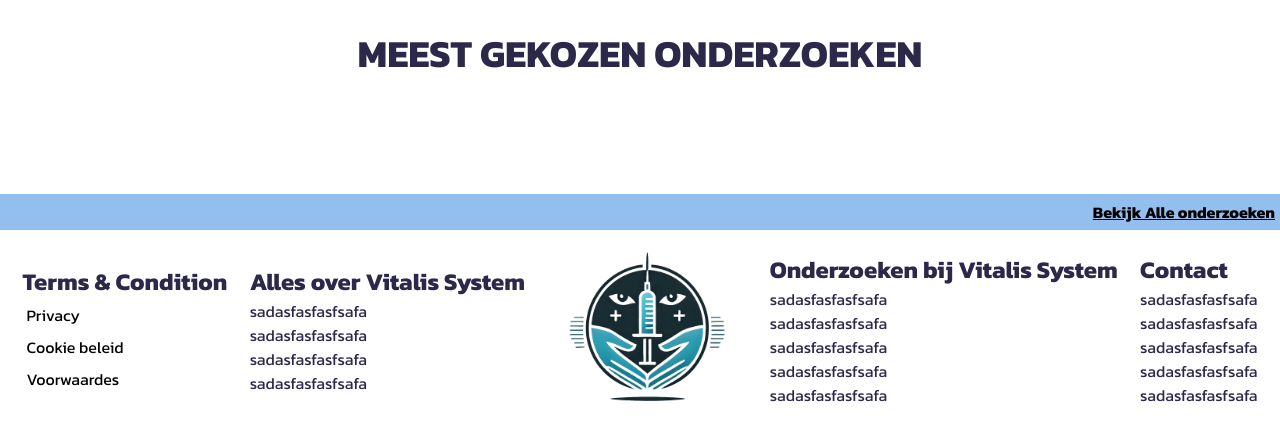
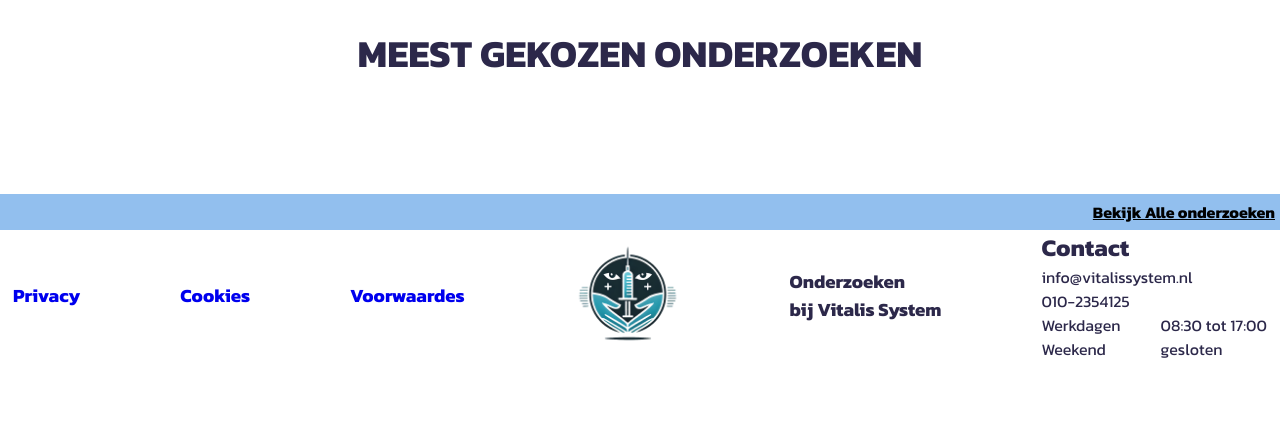
Before and after one commit to justalana/TLE1, a PHP site: page /index.php in a window 1280 px wide. Shown: the part 1428-1858 px from the top of the page. After the commit the page ends 1786 px from the top, so only its background shows below. Run offline with PHP 8.4, Linux system fonts and the light colour scheme; data that the repository does not hold is empty.

Commit message:
CSS styling toegepast op de footer, onderzoeks kaarten informatie toegevoegd + experiment details toegevoegd in de database

```diff
--- a/css/index.css
+++ b/css/index.css
@@ -1,4 +1,5 @@
 @import url('https://fonts.googleapis.com/css2?family=Kanit:ital,wght@0,100;0,200;0,300;0,400;0,500;0,600;0,700;0,800;0,900;1,100;1,200;1,300;1,400;1,500;1,600;1,700;1,800;1,900&display=swap');
+
 body {
     font-family: Kanit, 'sans-serif';
     margin: 0;
@@ -19,7 +20,7 @@ nav {
     flex-direction: column;;
     justify-content: center;
     align-items: center;
-    margin:0;
+    margin: 0;
 }
 
 nav img {
@@ -33,7 +34,7 @@ nav img {
     align-items: center;
 }
 
-nav a{
+nav a {
     align-items: center;
     text-decoration: none;
     color: #ffffff;
@@ -46,18 +47,34 @@ nav a{
     transition: 200ms ease-in-out;
     box-shadow: 0px 0px 10px #92BFEE;
 }
-nav a:hover{
-    color:#2C284A;
+
+nav a:hover {
+    color: #2C284A;
     background: #ffffff;
     transition: 200ms ease-in-out;
 }
 
 
+#footer-contact a {
+    display: block;
+    text-decoration: none;
+    color: #2C284A;
+}
+
+#footer-contact a:hover {
+    text-decoration: underline;
+}
+
+.footer-openingstijden {
+    display: flex;
+    gap: 40px;
+}
+
 @keyframes slideInLeft {
-    0%{
+    0% {
         transform: translateX(-100vw);
     }
-    100%{
+    100% {
         transform: translateX(0);
     }
 }
@@ -67,9 +84,9 @@ nav a:hover{
     font-style: italic;
     text-align: right;
     padding-right: 5vw;
-    margin-bottom:-3vh;
-    letter-spacing:15px;
-    animation: slideInLeft 2s ease-in-out ;
+    margin-bottom: -3vh;
+    letter-spacing: 15px;
+    animation: slideInLeft 2s ease-in-out;
 
 }
 
@@ -78,42 +95,45 @@ header section {
     justify-content: space-evenly;
     align-items: center;
     padding: 5vh 5vw;
-    gap:50px;
+    gap: 50px;
 }
 
 @keyframes slideInRight {
-    0%{
+    0% {
         transform: translateX(100vw);
     }
-    100%{
+    100% {
         transform: translateX(0);
     }
 }
-#headerTitle{
-    font-weight:500;
+
+#headerTitle {
+    font-weight: 500;
     text-align: left;
-    letter-spacing:4px;
-    padding-left:5vw;
-    margin-bottom:-2vh;
-    animation: slideInRight 2s ease-in-out ;
+    letter-spacing: 4px;
+    padding-left: 5vw;
+    margin-bottom: -2vh;
+    animation: slideInRight 2s ease-in-out;
 }
 
-.divRight{
-    display:flex;
+.divRight {
+    display: flex;
     flex-direction: column;
     align-items: center;
     gap: 50px;
 }
-.divRight h3{
+
+.divRight h3 {
 
     font-weight: 300;
 }
-.divRight a{
+
+.divRight a {
     width: 20vw;
     font-size: 1.2rem;
     text-decoration: none;
-    color:white;
-    border:2px solid #92BFEE;
+    color: white;
+    border: 2px solid #92BFEE;
     box-shadow: 0px 0px 10px #92BFEE;
     border-radius: 25px 25px;
     background: #92BFEE;
@@ -121,23 +141,25 @@ header section {
     text-align: center;
     transition: 200ms ease-in-out;
 }
-.divRight a:hover{
-    color:#2C284A;
+
+.divRight a:hover {
+    color: #2C284A;
     background: #ffffff;
     transition: 200ms ease-in-out;
 }
 
-#header-banner-image{
+#header-banner-image {
     width: 350px;
     height: 350px;
-    border:5px solid #92BFEE;
+    border: 5px solid #92BFEE;
     border-radius: 50% 50%;
     box-shadow: 0px 0px 20px #92BFEE;
     transition: ease-in-out 500ms;
 }
-#header-banner-image:hover{
+
+#header-banner-image:hover {
     transition: ease-in 500ms;
-    transform:scale(1.15);
+    transform: scale(1.15);
     box-shadow: -10px 5px 20px #92BFEE;
 }
 
@@ -163,11 +185,11 @@ header section {
     text-align: center;
 }
 
-#onze-specialisten img, #onderzoek-deelnemers img, #section-article img{
+#onze-specialisten img, #onderzoek-deelnemers img, #section-article img {
     width: 250px;
-    height:250px;
+    height: 250px;
     object-fit: contain;
-    border-radius:50%;
+    border-radius: 50%;
 }
 
 .specialisten-card h2 {
@@ -190,8 +212,8 @@ header section {
 }
 
 #gekozen-onderzoeken {
-    display:flex;
-    justify-content: space-between;
+    display: grid;
+    grid-template-columns: 1fr 1fr 1fr 1fr;
     gap: 3vw;
     padding: 5vh 2vw;
 }
@@ -203,11 +225,19 @@ header section {
     background: #92BFEE;
     padding: 4vh 1vw;
     border-radius: 25px 25px;
+
 }
 
 .gekozen-onderzoek-card h2 {
     text-align: center;
     color: white;
+    text-shadow: 1px 1px 5px #2C284A;
+}
+.gender-age{
+    display: flex;
+    gap:40px;
+    color:white;
+    text-shadow: 1px 1px 2px #000000;
 }
 
 .gekozen-onderzoek-card-middle {
@@ -226,6 +256,11 @@ header section {
     background: rgba(84, 110, 138, 0.5);
     padding: 6px 5px;
 }
+.gekozen-onderzoek-card a:hover{
+    color: #2C284A;
+    background: #ffffff;
+    transition: 200ms ease-in-out;
+}
 
 .alle-onderzoeken {
     display: flex;
@@ -238,8 +273,23 @@ header section {
 
 #footer-container {
     display: flex;
-    justify-content: space-evenly;
+    justify-content: center;
     align-items: center;
+    gap: 100px;
+}
+
+#terms-condition {
+    display: flex;
+    gap: 100px;
+    color: #2C284A;
+}
+
+#terms-condition a {
+    text-decoration: none;
+}
+
+#terms-condition a:hover {
+    text-decoration: underline;
 }
 
 .footer-div {
@@ -249,8 +299,8 @@ header section {
 }
 
 #footer-container img {
-    width: 200px;
-    height: 200px;
+    width: 125px;
+    height: 125px;
 }
 
 .terms-condition {
@@ -268,25 +318,27 @@ header section {
 }
 
 
-
 /* De styling van de pagina alle-onderzoeken.php*/
-#headerMainDiv{
+#headerMainDiv {
     display: flex;
     flex-direction: column;
     text-align: center;
-    width:50%;
-    margin:0 auto;
+    width: 50%;
+    margin: 0 auto;
 }
-main input{
+
+main input {
     margin: 10vh 2vw 0;
 }
-#alle-onderzoeken{
+
+#alle-onderzoeken {
     display: grid;
     grid-template-columns: 1fr 1fr 1fr;
     justify-content: space-between;
     gap: 3vw;
     padding: 5vh 2vw;
 }
+
 #section-article-cards {
     display: flex;
     flex-direction: column;
@@ -295,9 +347,19 @@ main input{
 
 }
 
+
+
 /* De styling van geselecteerde onderzoek.php*/
-#header-geselecteerderde-onderzoek{
+#header-geselecteerderde-onderzoek {
     display: flex;
     justify-content: space-evenly;
     align-items: center;
 }
+#experiment-details{
+    display: flex;
+    flex-direction: column;
+    text-align: center;
+    width: 50%;
+    margin: 0 auto;
+
+}
--- a/footer.php
+++ b/footer.php
@@ -1,35 +1,33 @@
 <?php
+
+
 ?>
 
 <div id="footer-container">
-    <div class="terms-condition">
-        <h2>Terms & Condition</h2>
-        <a href="">Privacy</a>
-        <a href="">Cookie beleid</a>
-        <a href="">Voorwaardes</a>
-    </div>
-    <div class="footer-div">
-        <h2>Alles over Vitalis System</h2>
-        <a>sadasfasfasfsafa</a>
-        <a>sadasfasfasfsafa</a>
-        <a>sadasfasfasfsafa</a>
-        <a>sadasfasfasfsafa</a>
+    <div id="terms-condition">
+        <h3><a href="#">Privacy</a></h3>
+        <h3><a href="#">Cookies</a></h3>
+        <h3><a href="#">Voorwaardes</a></h3>
     </div>
     <img src="img/vitalislogo.png" alt="">
     <div class="footer-div">
-        <h2>Onderzoeken bij Vitalis System</h2>
-        <p>sadasfasfasfsafa</p>
-        <p>sadasfasfasfsafa</p>
-        <p>sadasfasfasfsafa</p>
-        <p>sadasfasfasfsafa</p>
-        <p>sadasfasfasfsafa</p>
+        <h3>Onderzoeken<br>bij Vitalis System</h3>
     </div>
     <div class="footer-div">
-        <h2>Contact</h2>
-        <p>sadasfasfasfsafa</p>
-        <p>sadasfasfasfsafa</p>
-        <p>sadasfasfasfsafa</p>
-        <p>sadasfasfasfsafa</p>
-        <p>sadasfasfasfsafa</p>
+        <div id="footer-contact">
+            <h2>Contact</h2>
+            <a href="mailto:info@vitalissystem.nl">info@vitalissystem.nl</a>
+            <a href="tel::0640650757">010-2354125</a>
+        </div>
+        <div class="footer-openingstijden">
+            <div>
+                <p>Werkdagen</p>
+                <p>Weekend </p>
+            </div>
+            <div>
+                <p>08:30 tot 17:00</p>
+                <p>gesloten</p>
+            </div>
+        </div>
     </div>
 </div>
--- a/login.php
+++ b/login.php
@@ -9,7 +9,7 @@ $login = false;
 // Is user logged in?
 
 if (isset($_POST['submit'])) {
-    $errors = array();
+    $errors = [];
 
     // Get form data
     $email = mysqli_real_escape_string($conn, $_POST['email']);
--- a/main-section-three.php
+++ b/main-section-three.php
@@ -15,16 +15,22 @@ shuffle($onderzoeken)
 <h1>MEEST GEKOZEN ONDERZOEKEN</h1>
 <div id="gekozen-onderzoeken">
 
-    <?php for ($i = 0; $i < count($onderzoeken) - 6 ; $i++) { ?>
+    <?php for ($i = 0; $i < count($onderzoeken) - 6; $i++) { ?>
         <div class="gekozen-onderzoek-card">
-            <h2><?= $onderzoeken[$i]['experiment']?></h2>
-            <h2>€<?=  $onderzoeken[$i]['money']?></h2>
+            <h2><?= $onderzoeken[$i]['experiment'] ?></h2>
+            <h2>€<?= $onderzoeken[$i]['money'] ?></h2>
+            <div class="gender-age">
+                <h3><?= $onderzoeken[$i]['gender'] ?></h3>
+                <h3>18 - 55 jaar</h3>
+            </div>
             <div class="gekozen-onderzoek-card-middle">
-                <p><?= $onderzoeken[$i]['explanation']?></p>
+                <p><?= $onderzoeken[$i]['explanation'] ?></p>
             </div>
-            <a href="onderzoek.php?id=<?= $onderzoeken[$i]['id']?>">Aanmelden</a>
+            <a href="onderzoek.php?id=<?= $onderzoeken[$i]['id'] ?>">Aanmelden</a>
         </div>
     <?php } ?>
 
 </div>
-<a class="alle-onderzoeken" href="alle-onderzoeken.php">Bekijk Alle onderzoeken</a>
+<div>
+    <a class="alle-onderzoeken" href="alle-onderzoeken.php">Bekijk Alle onderzoeken</a>
+</div>
--- a/nav-bar.php
+++ b/nav-bar.php
@@ -9,7 +9,7 @@
         </div>
         <a href="#">Over ons</a>
         <?php if (!isset($_SESSION['user'])) { ?>
-        <a href="login.php" class="button">Aanmelden</a>
+        <a href="login.php" >Aanmelden</a>
         <?php }else {?>
         <a href="profile.php" class="button">Profiel</a>
         <?php }?>
```
Also changed, not shown: alle-onderzoeken.php (+11 -9 lines), js/alle-onderzoeken.js (+21 -23 lines), onderzoek.php (+11 -6 lines).
